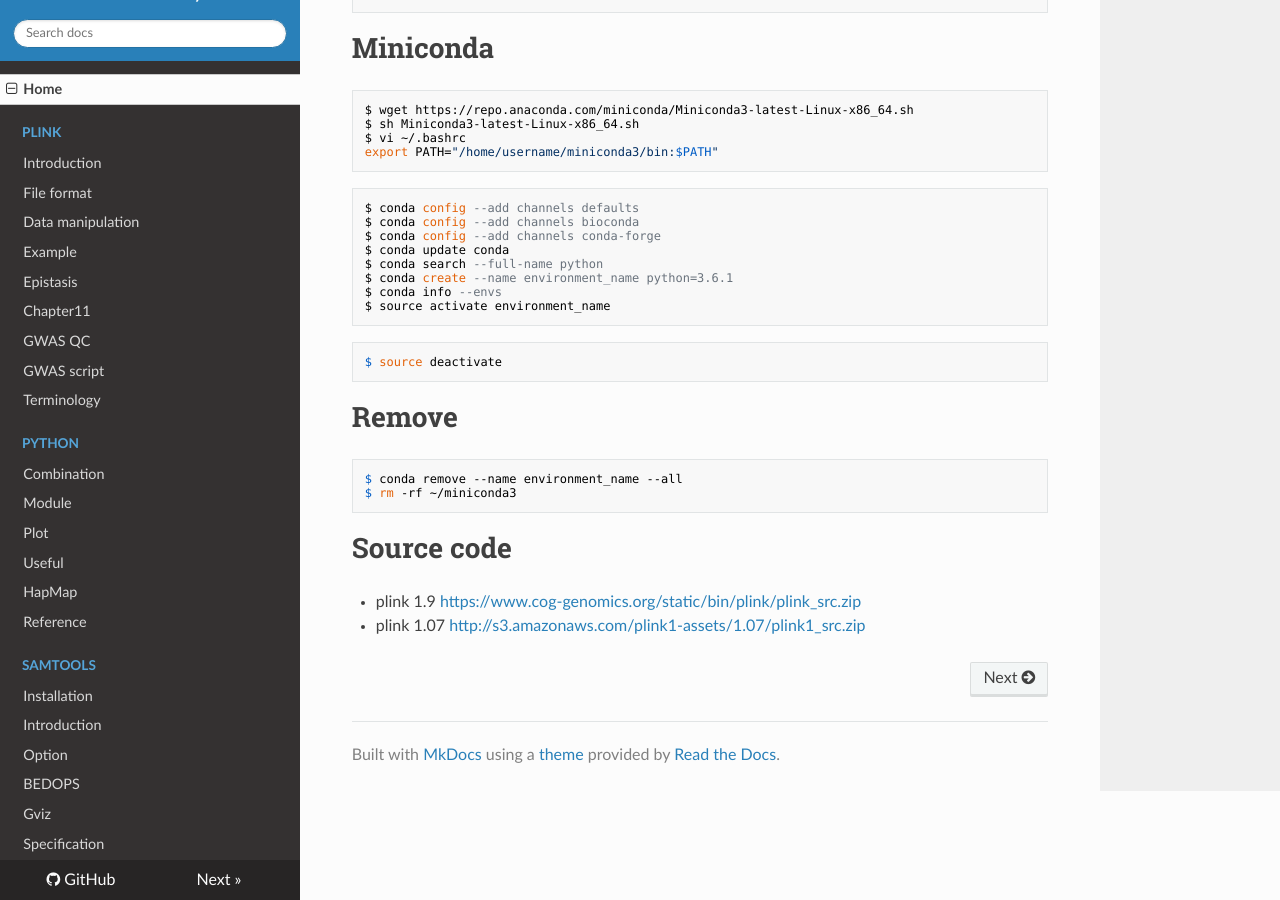
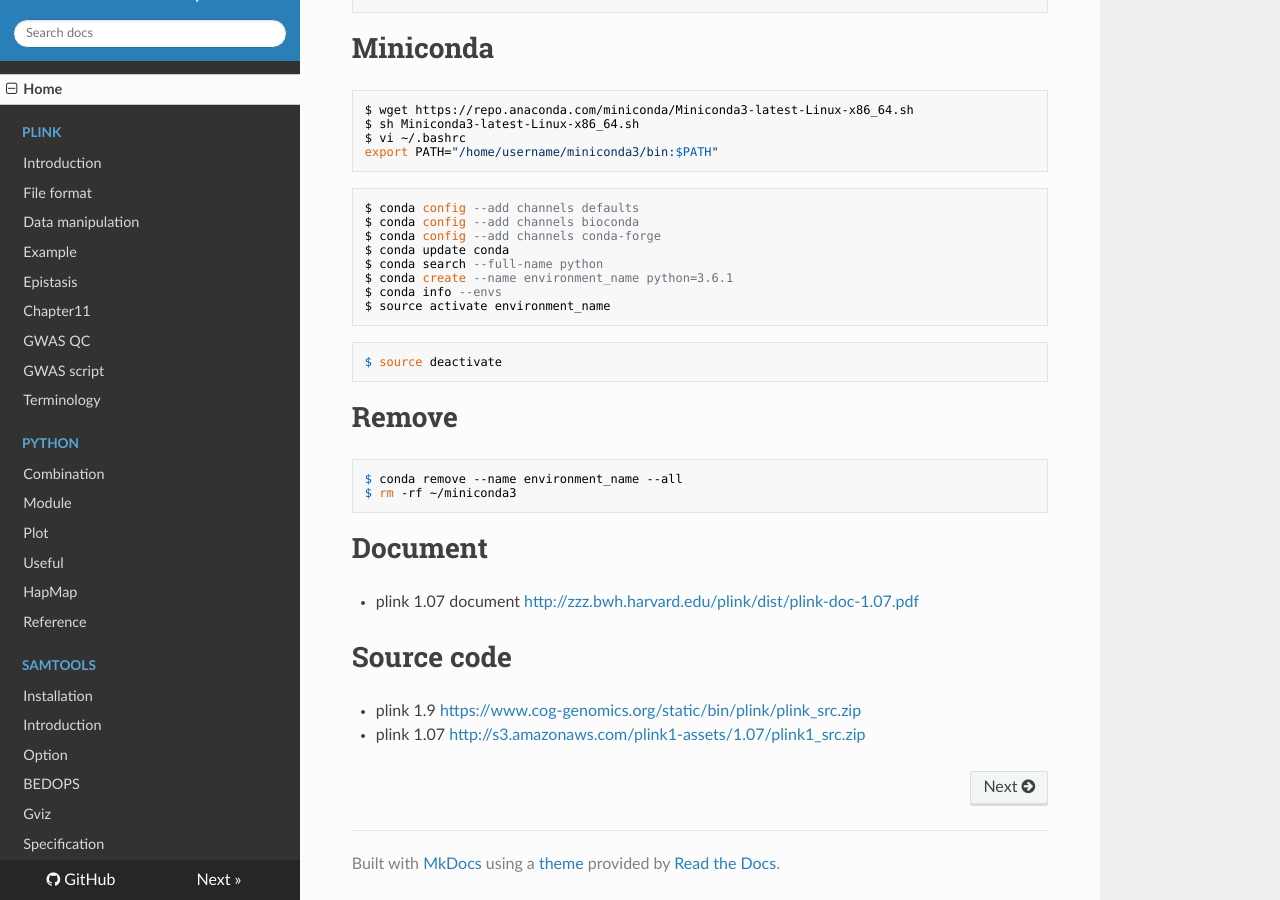
Before and after one commit to WonyoungCho/plink, an MkDocs documentation site: the page built from docs/index.md, in a window 1280 px wide and 900 px high, scrolled down 980 px. Built offline with MkDocs 1.6.1, drawn with Linux system fonts in a browser that asks for light colours; nearby versions of some CDN libraries; old or Windows-style settings are respelled for this version of MkDocs.

Commit message:
Update index.md

````diff
--- a/docs/index.md
+++ b/docs/index.md
@@ -63,6 +63,8 @@
 $ rm -rf ~/miniconda3
 ```
 
+# Document
+- plink 1.07 document <http://zzz.bwh.harvard.edu/plink/dist/plink-doc-1.07.pdf>
 # Source code
 - plink 1.9 <https://www.cog-genomics.org/static/bin/plink/plink_src.zip>
 - plink 1.07 <http://s3.amazonaws.com/plink1-assets/1.07/plink1_src.zip>
````
